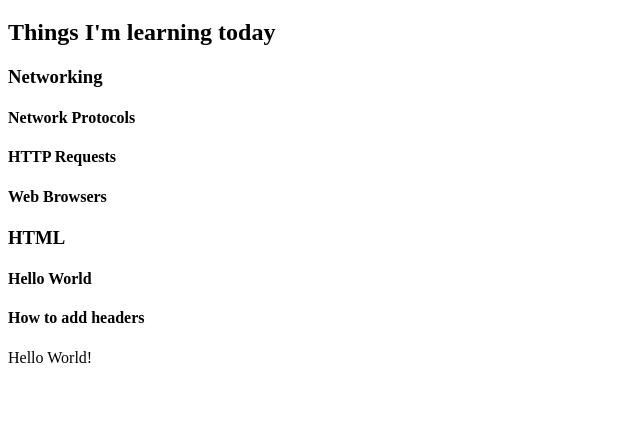
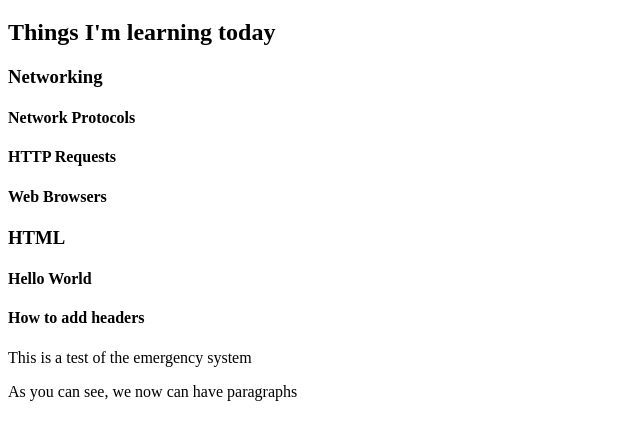
Before and after one commit to ga-wdi-boston-attic/wdi_3_web_demo_html_intro, a plain HTML site: page nested_headings.html in a window 1280 px wide. Shown: the part 61-500 px from the top of the page, without its empty margins (0-640 px from the left). Drawn offline with Linux system fonts and the light colour scheme.

Commit message:
Added paragraph examples

```diff
--- a/nested_headings.html
+++ b/nested_headings.html
@@ -15,6 +15,8 @@
   <h4>Hello World</h4>
   <h4>How to add headers</h4>
 
-  Hello World!
+  <p>This is a test of the emergency system</p>
+  <p>As you can see, we now can have paragraphs</p>
+
 </body>
 </html>
```
